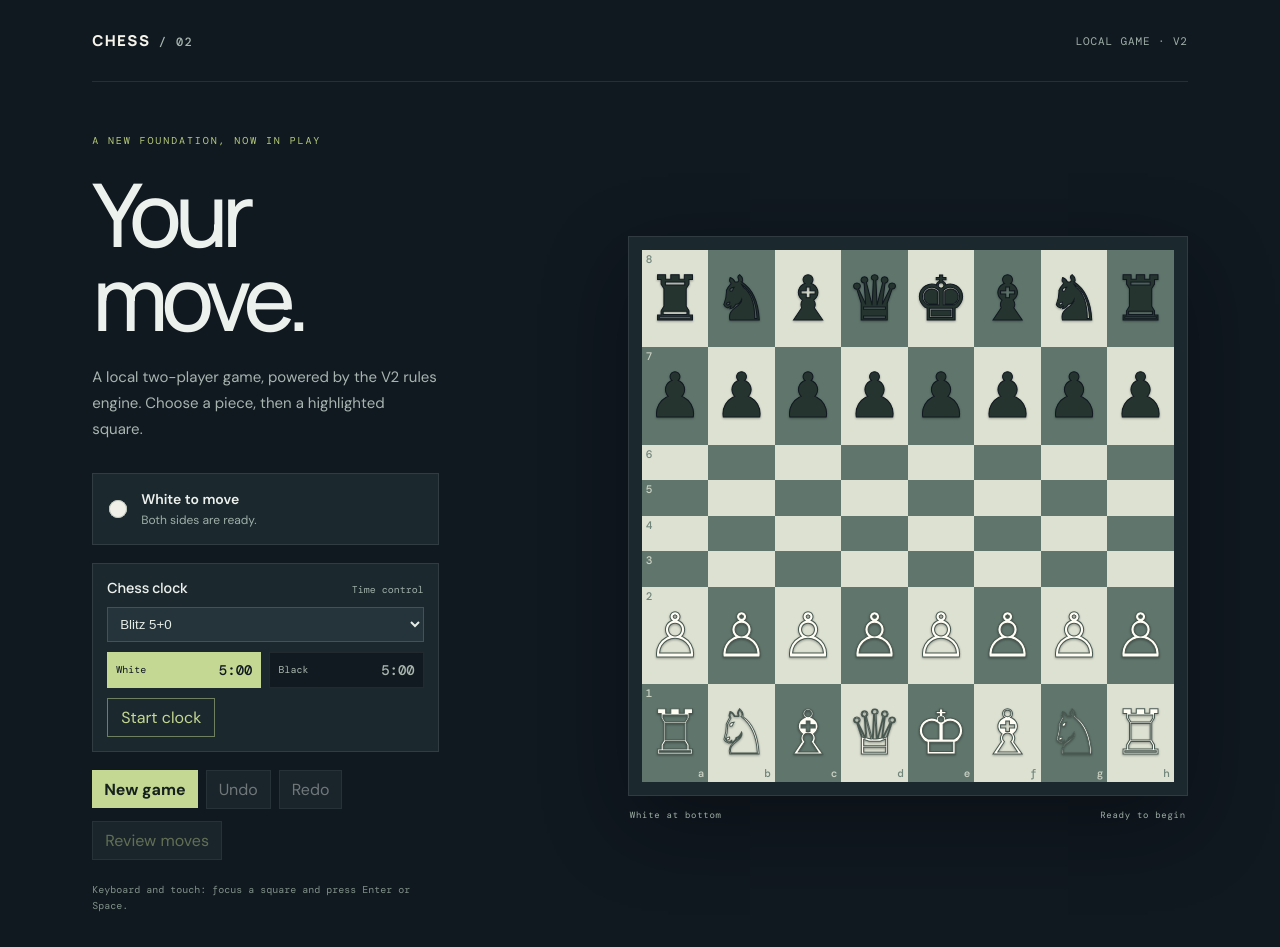
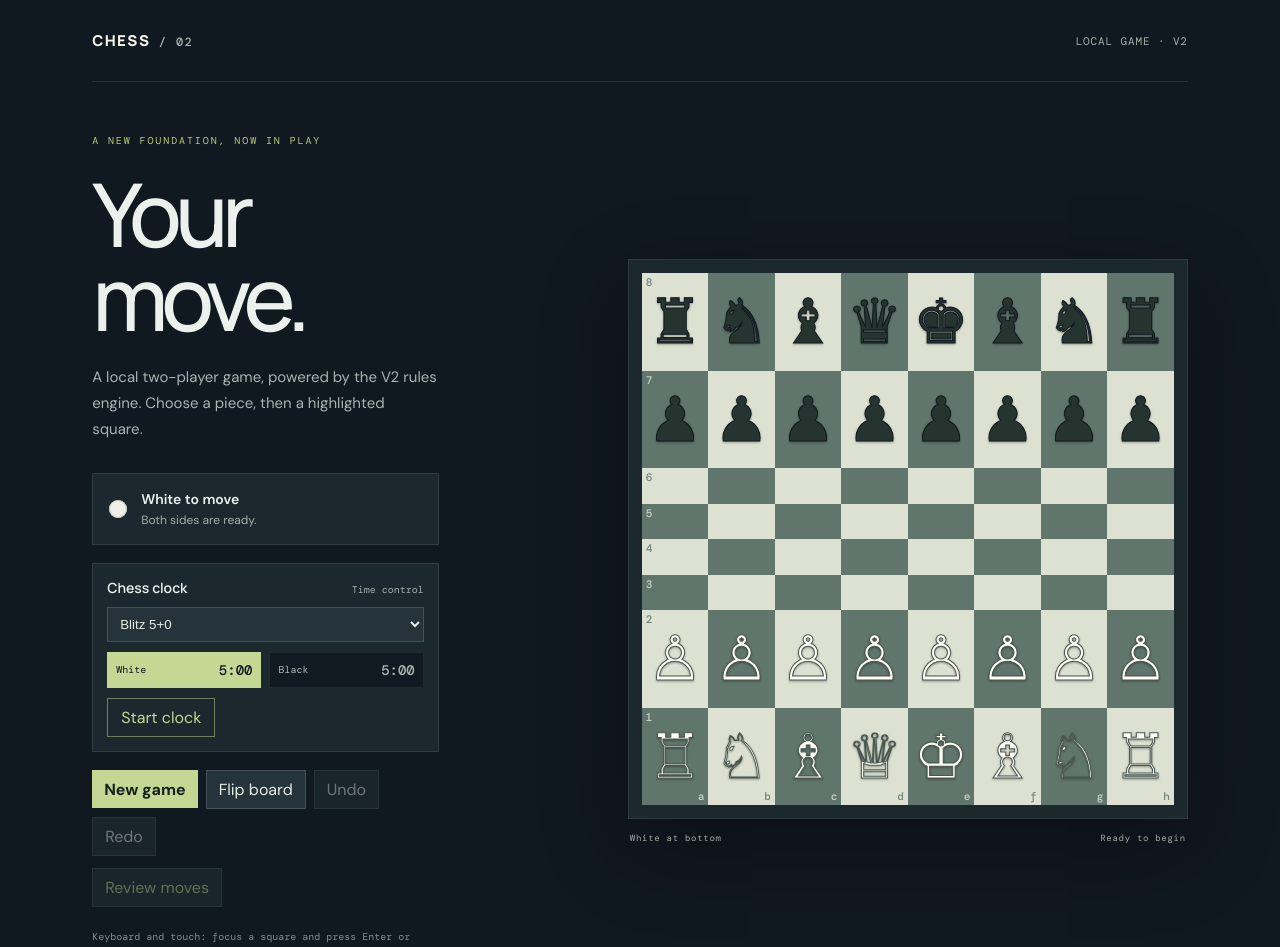
Before and after one commit to davymaish/2d-chess-game, a React (Vite) app in the folder apps/web/: page / in a window 1280 px wide. Shown: the top 947 px of the page. Built offline with nearby package versions, Linux system fonts and the light colour scheme.

Commit message:
Add board orientation control

```diff
--- a/apps/web/src/main.tsx
+++ b/apps/web/src/main.tsx
@@ -6,6 +6,8 @@ import {
 } from "@2d-chess/chess-core";
 import type { MoveIntent, MoveRecord, PromotionPieceKind, Square } from "@2d-chess/chess-core";
 import { legalIntentsFrom } from "./game.js";
+import { orientedBoardSquares } from "./orientation.js";
+import type { BoardOrientation } from "./orientation.js";
 import {
   CHESS_CLOCK_PRESETS,
   alignClockSide,
@@ -68,10 +70,12 @@ function App() {
   const [selectedSquare, setSelectedSquare] = useState<Square | null>(null);
   const [clockPreset, setClockPreset] = useState<ClockPresetId>("blitz-5-0");
   const [clock, setClock] = useState(() => createChessClock("blitz-5-0"));
+  const [orientation, setOrientation] = useState<BoardOrientation>("white");
   const position = getSessionPosition(session);
   const status = useMemo(() => getSessionStatus(session), [session]);
   const replay = getReplayState(session);
   const history = getMoveHistory(session);
+  const boardSquares = orientedBoardSquares(orientation);
   const selected = replay ? null : selectedSquare;
   const legalIntents = selected ? legalIntentsFrom(position, selected) : [];
   const legalTargets = new Set(legalIntents.map((intent) => formatSquare(intent.to)));
@@ -178,6 +182,8 @@ function App() {
           </section>
           <div className="session-actions">
             <button className="reset-button" type="button" onClick={resetGame}>New game</button>
+            <button type="button" className="orientation-toggle" aria-pressed={orientation === "black"}
+              onClick={() => setOrientation((current) => current === "white" ? "black" : "white")}>Flip board</button>
             <button type="button" onClick={() => {
               const next = undoSession(session);
               setSession(next);
@@ -215,12 +221,13 @@ function App() {
 
         <div className="board-column">
           <div className="board-frame">
-            <div className="board" role="group" aria-label="Chessboard">
-              {Array.from({ length: 8 }, (_, row) => Array.from({ length: 8 }, (_, col) => {
-                const square = { file: "abcdefgh"[col]! as Square["file"], rank: (8 - row) as Square["rank"] };
+            <div className="board" role="group" aria-label={`Chessboard, ${orientation} at bottom`}>
+              {boardSquares.map((square, index) => {
+                const row = Math.floor(index / 8);
+                const col = index % 8;
                 const name = formatSquare(square);
                 const piece = pieceAt(position, square);
-                const isLight = (col + square.rank) % 2 === 0;
+                const isLight = ("abcdefgh".indexOf(square.file) + square.rank) % 2 === 0;
                 const isSelected = selectedSquare !== null && formatSquare(selectedSquare) === name;
                 const isTarget = legalTargets.has(name);
                 const contents = piece ? GLYPHS[`${piece.color}-${piece.kind}`] : "";
@@ -238,10 +245,10 @@ function App() {
                   {row === 7 && <span className="file-coordinate" aria-hidden="true">{square.file}</span>}
                   {contents && <span className={`piece ${piece!.color}`} aria-hidden="true">{contents}</span>}
                 </button>;
-              }))}
+              })}
             </div>
           </div>
-          <div className="board-caption"><span>White at bottom</span><span>{position.fullmoveNumber === 1 && position.activeColor === "white" ? "Ready to begin" : `Move ${position.fullmoveNumber}`}</span></div>
+          <div className="board-caption"><span>{orientation === "white" ? "White at bottom" : "Black at bottom"}</span><span>{position.fullmoveNumber === 1 && position.activeColor === "white" ? "Ready to begin" : `Move ${position.fullmoveNumber}`}</span></div>
         </div>
       </section>
 
--- /dev/null
+++ b/apps/web/src/orientation.ts
@@ -0,0 +1,18 @@
+import { parseSquare } from "@2d-chess/chess-core";
+import type { Square } from "@2d-chess/chess-core";
+
+export type BoardOrientation = "white" | "black";
+const FILES = "abcdefgh";
+
+/** Squares in visual row-major order; coordinates and piece identity never change. */
+export function orientedBoardSquares(orientation: BoardOrientation): readonly Square[] {
+  const squares: Square[] = [];
+  for (let row = 0; row < 8; row += 1) {
+    for (let column = 0; column < 8; column += 1) {
+      const fileIndex = orientation === "white" ? column : 7 - column;
+      const rank = orientation === "white" ? 8 - row : row + 1;
+      squares.push(parseSquare(`${FILES[fileIndex]}${rank}`)!);
+    }
+  }
+  return squares;
+}
--- a/apps/web/src/style.css
+++ b/apps/web/src/style.css
@@ -36,6 +36,7 @@ h1 { margin: 0; font: 500 clamp(54px, 7vw, 88px)/.96 'Manrope', sans-serif; lett
 .session-actions, .replay-controls { display: flex; flex-wrap: wrap; align-items: center; gap: 8px; margin-top: 18px; }
 .session-actions button, .replay-controls button, .replay-toggle { min-height: 38px; padding: 8px 12px; color: #e5ebe5; background: #25343a; border: 1px solid #ffffff24; cursor: pointer; }
 .session-actions button:disabled, .replay-controls button:disabled, .replay-toggle:disabled { opacity: .45; cursor: not-allowed; }
+.session-actions button[aria-pressed="true"] { color: #101820; background: #c4d893; border-color: #c4d893; }
 .session-actions .reset-button { margin: 0; color: #16201d; background: #c4d893; border: 0; }
 .replay-toggle { margin-top: 12px; color: #c4d893; }
 .replay-controls span { min-width: 54px; text-align: center; color: #c4d893; font: 11px 'DM Mono', monospace; }
```
Also changed, not shown: 1 other file (tests, documents, lock files or other folders).
